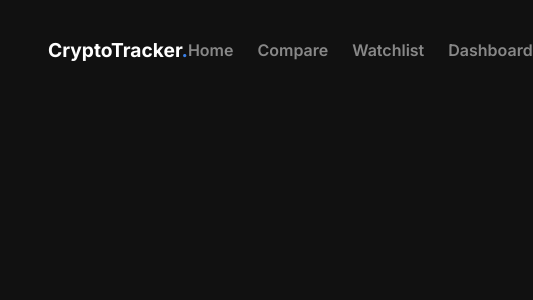
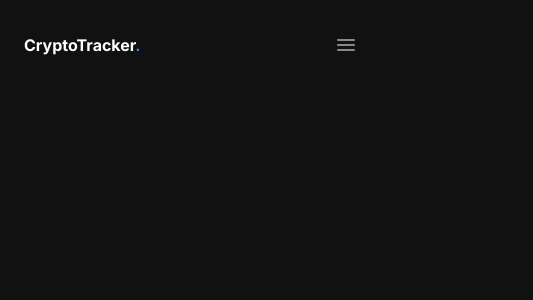
Before and after one commit to MahdiRahmany/Cryptocurrency-Price-Tracker, a React (Vite) app: page / in a window 390 px wide. Shown: the top 300 px of the page, 533 px wide, since content can reach past the window. Built offline with nearby package versions, Linux system fonts and the light colour scheme.

Commit message:
mui drawer

```diff
--- a/package.json
+++ b/package.json
@@ -12,6 +12,7 @@
   "dependencies": {
     "@emotion/react": "^11.13.3",
     "@emotion/styled": "^11.13.0",
+    "@mui/icons-material": "^6.1.0",
     "@mui/material": "^6.1.0",
     "react": "^18.3.1",
     "react-dom": "^18.3.1"
--- /dev/null
+++ b/src/components/Common/Header/Drawer.jsx
@@ -0,0 +1,32 @@
+import Drawer from "@mui/material/Drawer";
+import { useState } from "react";
+import MenuRoundedIcon from "@mui/icons-material/MenuRounded";
+import { IconButton } from "@mui/material";
+
+export default function TemporaryDrawer() {
+  const [open, setOpen] = useState(false);
+
+  return (
+    <div>
+      <IconButton onClick={() => setOpen(true)}>
+        <MenuRoundedIcon className="link" />
+      </IconButton>
+      <Drawer anchor={"right"} open={open} onClose={() => setOpen(false)}>
+        <div className="drawer-div">
+          <a href="/">
+            <p className="link">Home</p>
+          </a>
+          <a href="/">
+            <p className="link">Compare</p>
+          </a>
+          <a href="/">
+            <p className="link">Watchlist</p>
+          </a>
+          <a href="/">
+            <p className="link">Dashboard</p>
+          </a>
+        </div>
+      </Drawer>
+    </div>
+  );
+}
--- a/src/components/Common/Header/Header.css
+++ b/src/components/Common/Header/Header.css
@@ -30,3 +30,32 @@
   color: var(--white);
   transition: all 0.3s;
 }
+
+.mobile-drawer {
+  display: none;
+}
+
+@media screen and (max-width: 800px) {
+  .navbar {
+    padding: 1.5rem;
+  }
+
+  .logo {
+    font-size: 1rem;
+  }
+
+  .links {
+    display: none;
+  }
+
+  .mobile-drawer {
+    display: block;
+  }
+
+  .drawer-div {
+    width: 40vw;
+    background-color: var(--black);
+    height: 100vh;
+    padding: 1.5rem;
+  }
+}
--- a/src/components/Common/Header/Header.jsx
+++ b/src/components/Common/Header/Header.jsx
@@ -1,3 +1,4 @@
+import TemporaryDrawer from "./Drawer";
 import "./Header.css";
 
 function Header() {
@@ -20,6 +21,9 @@ function Header() {
           <p className="link">Dashboard</p>
         </a>
       </div>
+      <div className="mobile-drawer">
+        <TemporaryDrawer />
+      </div>
     </div>
   );
 }
```
Also changed, not shown: 1 other file (tests, documents, lock files or other folders).
